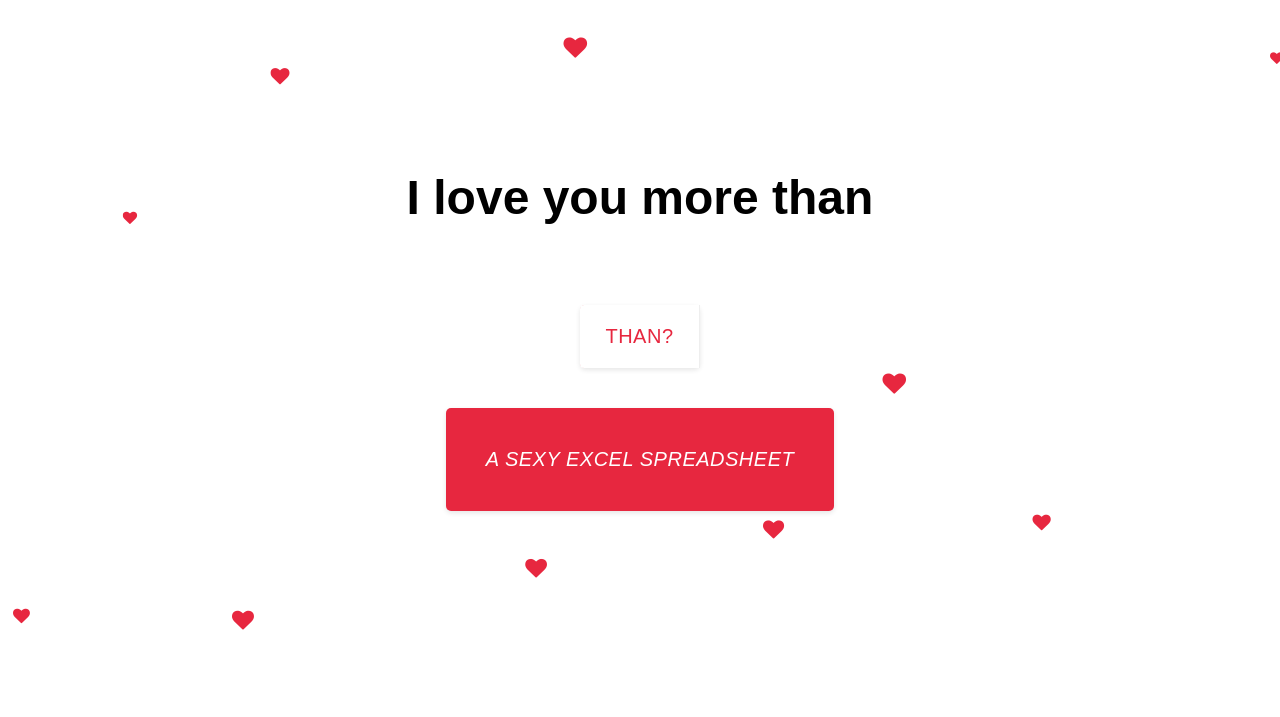
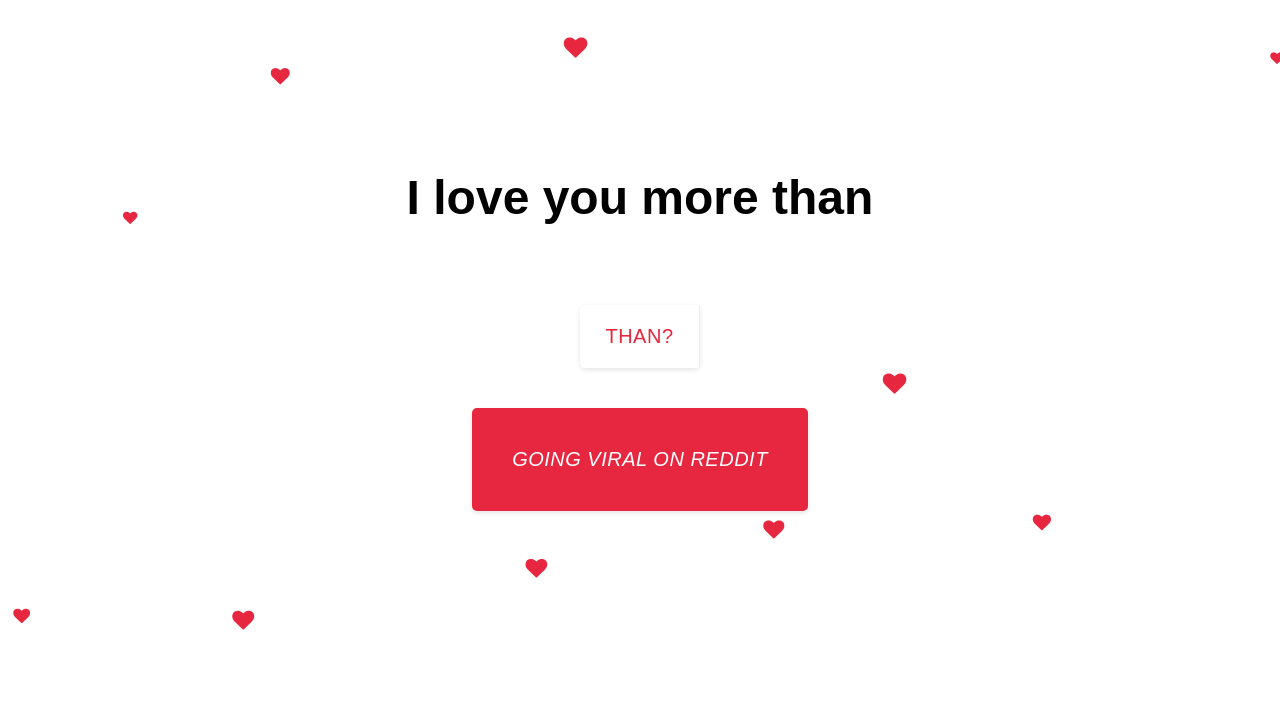
Before and after one commit to MarcoJHB/LoveYouMoreThan, a plain HTML site: page index.html in a window 1280 px wide. Both pictures are taken after a click on the button "THAN?". Shown: the top 717 px of the page. Drawn offline with Linux system fonts and the light colour scheme.

Commit message:
Added new lines

```diff
--- a/js/script.js
+++ b/js/script.js
@@ -5,9 +5,33 @@
     "Anything in my life",
     "I did yesterday",
     "Popcorn!",
+    "Drum n Bass & Hip Hop combined",
+    "You love me",
+    `<a href="https://g.co/kgs/7MP7PJ">Graham's number
+    </a>`,
     "Building a new thriving economy in Cities Skylines",
     "Finding a 2-for-1 deal at Pick n Pay",
     "You love chocolate",
+    "The bass drop on my favourite drum and bass song",
+    "Muchachos after a heavy night",
+    "Macaroni loves cheese",
+    "Pimps love canes",
+    "Popping pimples",
+    "The next OnePlus phone",
+    "Avocados",
+    "Any show or movie I've ever watched",
+    "French people being c*nts",
+    "Anything I've ever loved in my life",
+    "Error-free JavaScript code",
+    "Boobs",
+    "Peeing after driving for 3 hours",
+    "Playing my favourite PC/PS game",
+    "Hipsters love craft beer",
+    "A good serif/sans-serif font combo",
+    "Waking up early",
+    "My dad's laptop loves making a loud noise",
+    "Boets love their betties, biceps and Golf GTIs",
+    "Going viral on Reddit",
     "Teenage Mutant Ninja Turtles love pizza",
     "My 1st coffee in the morning",
     "A sexy Excel spreadsheet",
@@ -24,13 +48,13 @@
 const love_btns = document.querySelectorAll('.love');
 
 love_btns.forEach(love_btn => {
-    love_btn.addEventListener('mousedown', (e) => {
+    love_btn.addEventListener('click', (e) => {
         createHearts(love_btn.querySelector('.icon-container'));
     });
 
 })
 
-function createHearts(container) {
+function createHearts() {
     // create 5 hearts
     for (let i = 0; i < 10; i++) {
         setTimeout(() => {
@@ -41,7 +65,7 @@
             heart.style.top = Math.random() * 100 + '%';
             heart.style.fontSize = Math.random() * 20 + 5 + 'px';
             heart.style.animationDuration = Math.random() * 2 + 3 + 's';
-            container.appendChild(heart);
+            document.getElementsByClassName("main-section")[0].appendChild(heart);
 
             setTimeout(() => {
                 heart.remove();
```
Also changed, not shown: index.html (line endings or trailing spaces).
